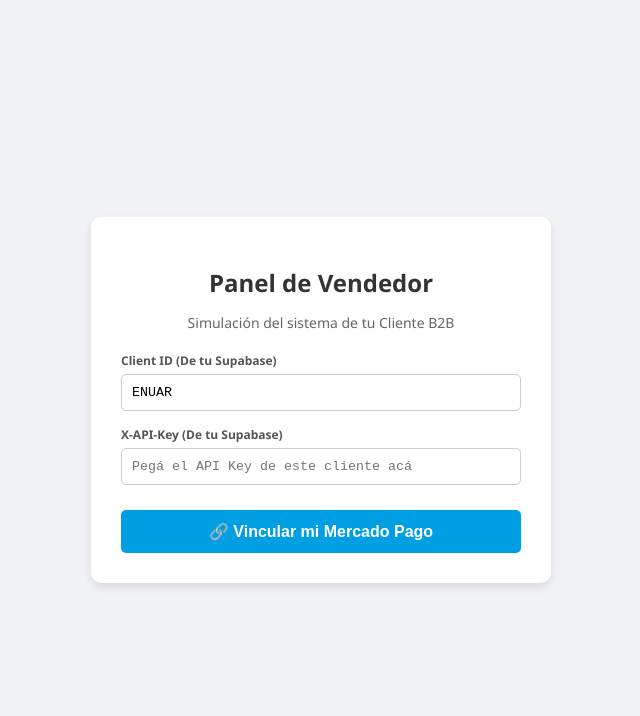
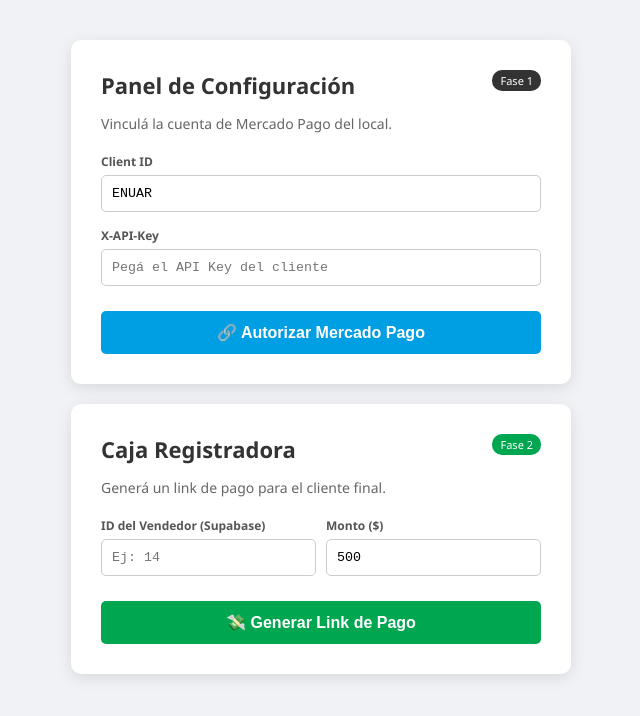
Before and after one commit to Germanrom/MotordePagosB2B_5P, a website: page docs/index.html in a window 1280 px wide. Shown: the whole page, without its empty margins (319-959 px from the left). Drawn offline with Linux system fonts and the light colour scheme.

Commit message:
Refactor index.html for improved layout and functionality
Updated the layout and styles for the B2B client panel, including new button styles and input group adjustments. Added functionality for payment link generation.

```diff
--- a/docs/index.html
+++ b/docs/index.html
@@ -5,127 +5,145 @@
     <meta name="viewport" content="width=device-width, initial-scale=1.0">
     <title>Panel B2B - Sistema del Cliente</title>
     <style>
-        body {
-            font-family: 'Segoe UI', Tahoma, Geneva, Verdana, sans-serif;
-            background-color: #f0f2f5;
-            display: flex;
-            justify-content: center;
-            align-items: center;
-            height: 100vh;
-            margin: 0;
-        }
-        .card {
-            background-color: white;
-            padding: 30px;
-            border-radius: 10px;
-            box-shadow: 0 4px 8px rgba(0,0,0,0.1);
-            width: 100%;
-            max-width: 400px;
-            text-align: center;
-        }
-        h2 { color: #333; margin-bottom: 5px; }
+        body { font-family: 'Segoe UI', sans-serif; background-color: #f0f2f5; display: flex; justify-content: center; padding: 40px 10px; margin: 0; }
+        .container { width: 100%; max-width: 500px; }
+        .card { background-color: white; padding: 30px; border-radius: 10px; box-shadow: 0 4px 15px rgba(0,0,0,0.1); margin-bottom: 20px; }
+        h2 { color: #333; margin-top: 0; margin-bottom: 5px; font-size: 22px;}
         p { color: #666; font-size: 14px; margin-bottom: 20px; }
-        .input-group {
-            text-align: left;
-            margin-bottom: 15px;
-        }
+        .input-group { margin-bottom: 15px; }
         label { display: block; font-size: 12px; color: #555; margin-bottom: 5px; font-weight: bold;}
-        input {
-            width: 100%;
-            padding: 10px;
-            border: 1px solid #ccc;
-            border-radius: 5px;
-            box-sizing: border-box;
-            font-family: monospace;
-        }
-        button {
-            background-color: #009EE3; /* Azul Mercado Pago */
-            color: white;
-            border: none;
-            padding: 12px 20px;
-            width: 100%;
-            border-radius: 5px;
-            font-size: 16px;
-            font-weight: bold;
-            cursor: pointer;
-            transition: background-color 0.3s;
-            margin-top: 10px;
-        }
-        button:hover { background-color: #007eb5; }
-        .loader {
-            display: none;
-            margin-top: 15px;
-            color: #009EE3;
-            font-weight: bold;
-        }
+        input { width: 100%; padding: 10px; border: 1px solid #ccc; border-radius: 5px; box-sizing: border-box; font-family: monospace; }
+        button { border: none; padding: 12px 20px; width: 100%; border-radius: 5px; font-size: 16px; font-weight: bold; cursor: pointer; transition: 0.3s; margin-top: 10px; }
+        .btn-blue { background-color: #009EE3; color: white; }
+        .btn-blue:hover { background-color: #007eb5; }
+        .btn-green { background-color: #00a650; color: white; }
+        .btn-green:hover { background-color: #00813e; }
+        .loader { display: none; text-align: center; margin-top: 15px; font-weight: bold; }
+        .result-box { display: none; margin-top: 20px; padding: 15px; border-radius: 8px; background-color: #e8f5e9; border: 1px solid #c8e6c9; text-align: center; }
+        .badge { background: #333; color: white; padding: 3px 8px; border-radius: 10px; font-size: 11px; float: right; }
     </style>
 </head>
 <body>
 
+    <div class="container">
+
         <div class="card">
-        <h2>Panel de Vendedor</h2>
-        <p>Simulación del sistema de tu Cliente B2B</p>
+            <span class="badge">Fase 1</span>
+            <h2>Panel de Configuración</h2>
+            <p>Vinculá la cuenta de Mercado Pago del local.</p>
 
             <div class="input-group">
-            <label for="clientId">Client ID (De tu Supabase)</label>
-            <input type="text" id="clientId" value="ENUAR" placeholder="Ej: ENUAR">
+                <label>Client ID</label>
+                <input type="text" id="clientId" value="ENUAR">
+            </div>
+            <div class="input-group">
+                <label>X-API-Key</label>
+                <input type="password" id="apiKey" placeholder="Pegá el API Key del cliente">
             </div>
 
-        <div class="input-group">
-            <label for="apiKey">X-API-Key (De tu Supabase)</label>
-            <input type="password" id="apiKey" placeholder="Pegá el API Key de este cliente acá">
+            <button class="btn-blue" id="btnVincular" onclick="iniciarVinculacion()">🔗 Autorizar Mercado Pago</button>
+            <div id="loader1" class="loader" style="color:#009EE3">Generando conexión... ⏳</div>
         </div>
 
-        <button id="btnVincular" onclick="iniciarVinculacion()">
-            🔗 Vincular mi Mercado Pago
-        </button>
+        <div class="card">
+            <span class="badge" style="background:#00a650">Fase 2</span>
+            <h2>Caja Registradora</h2>
+            <p>Generá un link de pago para el cliente final.</p>
 
-        <div id="loader" class="loader">Generando link seguro... ⏳</div>
+            <div style="display: flex; gap: 10px;">
+                <div class="input-group" style="flex: 1;">
+                    <label>ID del Vendedor (Supabase)</label>
+                    <input type="number" id="vendorId" placeholder="Ej: 14">
+                </div>
+                <div class="input-group" style="flex: 1;">
+                    <label>Monto ($)</label>
+                    <input type="number" id="monto" value="500">
+                </div>
+            </div>
+
+            <button class="btn-green" id="btnCobrar" onclick="generarCobro()">💸 Generar Link de Pago</button>
+            <div id="loader2" class="loader" style="color:#00a650">Armando orden... ⏳</div>
+
+            <div id="resultadoPago" class="result-box">
+                <p style="color: #2e7d32; font-weight: bold; margin-bottom: 10px;">¡Orden Creada!</p>
+                <a id="linkDePago" href="#" target="_blank" style="display: inline-block; background: #009EE3; color: white; padding: 10px 15px; text-decoration: none; border-radius: 5px; font-weight: bold;">
+                    Ir a Pagar
+                </a>
+            </div>
+        </div>
+
     </div>
 
     <script>
+        // --- LOGICA DE LA FASE 1 (La que ya tenías) ---
         async function iniciarVinculacion() {
             const clientId = document.getElementById('clientId').value;
             const apiKey = document.getElementById('apiKey').value;
-            const btn = document.getElementById('btnVincular');
-            const loader = document.getElementById('loader');
+            if(!clientId || !apiKey) return alert("Falta el Client ID o API Key");
 
-            if(!clientId || !apiKey) {
-                alert("Por favor, completá el Client ID y el API Key");
-                return;
+            document.getElementById('btnVincular').style.display = 'none';
+            document.getElementById('loader1').style.display = 'block';
+
+            try {
+                const response = await fetch(`https://motor-de-pagos.onrender.com/auth/mp-url?client_id=${clientId}`, {
+                    headers: { 'X-API-Key': apiKey }
+                });
+                const data = await response.json();
+                if (response.ok && data.auth_url) window.location.href = data.auth_url;
+                else throw new Error(data.error || "Error al conectar");
+            } catch (error) {
+                alert(error.message);
+                document.getElementById('btnVincular').style.display = 'block';
+                document.getElementById('loader1').style.display = 'none';
+            }
         }
 
-            // ⚠️ ACÁ PONÉ LA URL REAL DE TU MOTOR EN RENDER (o localhost si estás probando local)
-            // Asegurate de que la ruta coincida con la que armaste en Express (ej: /auth/mp-url)
-            const backendUrl = `https://motor-de-pagos.onrender.com/auth/mp-url?client_id=${clientId}`;
+        // --- LOGICA DE LA FASE 2 (NUEVA) ---
+        async function generarCobro() {
+            const apiKey = document.getElementById('apiKey').value;
+            const vendorId = document.getElementById('vendorId').value;
+            const monto = document.getElementById('monto').value;
 
-            btn.style.display = 'none';
-            loader.style.display = 'block';
+            if(!apiKey) return alert("Necesitás poner la X-API-Key en el panel de arriba");
+            if(!vendorId || !monto) return alert("Completá el ID del Vendedor y el Monto");
+
+            document.getElementById('btnCobrar').style.display = 'none';
+            document.getElementById('loader2').style.display = 'block';
+            document.getElementById('resultadoPago').style.display = 'none';
+
+            // ⚠️ Ajustá esta URL a tu endpoint real de creación de orden
+            const urlOrdenes = 'https://motor-de-pagos.onrender.com/ordenes';
 
             try {
-                const response = await fetch(backendUrl, {
-                    method: 'GET',
+                const response = await fetch(urlOrdenes, {
+                    method: 'POST',
                     headers: {
                         'X-API-Key': apiKey,
                         'Content-Type': 'application/json'
-                    }
+                    },
+                    body: JSON.stringify({
+                        vendor_id: parseInt(vendorId),
+                        monto: parseFloat(monto),
+                        moneda: "ARS",
+                        concepto: "Prueba E2E desde Simulador Frontend"
+                    })
                 });
 
                 const data = await response.json();
 
-                if (response.ok && data.auth_url) {
-                    // ¡Acá ocurre la magia! Redirigimos al usuario a Mercado Pago
-                    window.location.href = data.auth_url;
+                if (response.ok && data.checkout_url) {
+                    // Si todo sale bien, mostramos el botón azul
+                    document.getElementById('linkDePago').href = data.checkout_url;
+                    document.getElementById('resultadoPago').style.display = 'block';
                 } else {
-                    alert('Error del Motor: ' + (data.error || 'Desconocido'));
-                    btn.style.display = 'block';
-                    loader.style.display = 'none';
+                    alert('Error del Motor: ' + JSON.stringify(data));
                 }
             } catch (error) {
-                console.error("Error de conexión:", error);
-                alert("Error de conexión. Revisá la consola (F12) para más detalles.");
-                btn.style.display = 'block';
-                loader.style.display = 'none';
+                console.error(error);
+                alert("Error de red intentando crear la orden.");
+            } finally {
+                document.getElementById('btnCobrar').style.display = 'block';
+                document.getElementById('loader2').style.display = 'none';
             }
         }
     </script>
```
Lines whose indentation alone changed are shown as unchanged.
